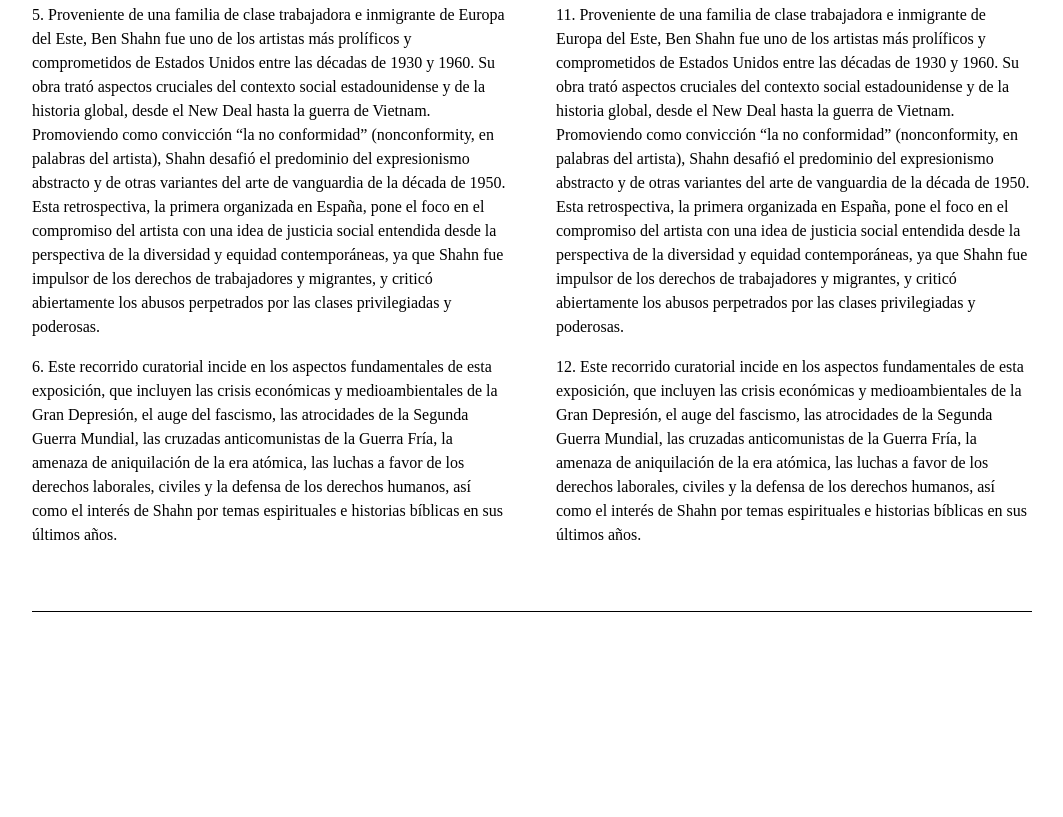
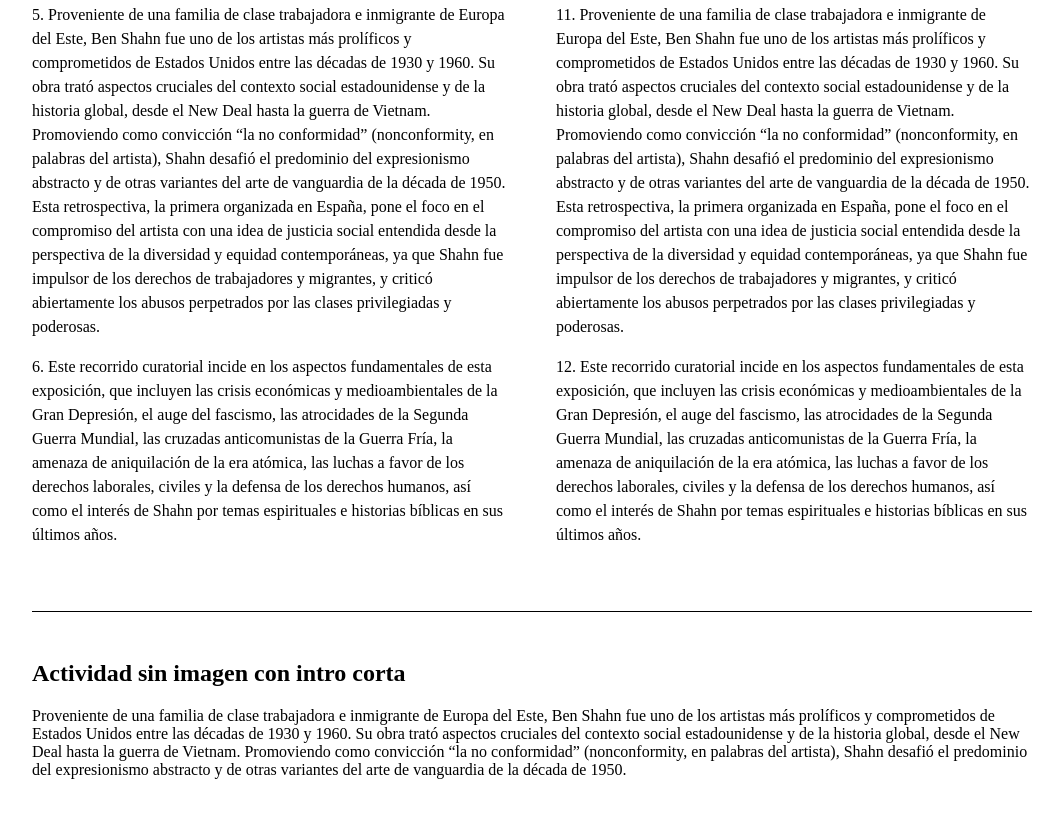
Before and after one commit to biko2/reina-sofia-playground, a Gatsby site: page /ActivityPage in a window 1280 px wide. Shown: the part 3232-4049 px from the top of the page, without its empty margins (28-1091 px from the left). Before the commit the page ends 3952 px from the top, so only its background shows below. Built offline with nearby package versions, Linux system fonts and the light colour scheme; Gatsby itself is replaced by a stand-in of ours.

Commit message:
feat: comprueba longitud del texto para mostrarlo en columnas

```diff
--- a/src/pages/ActivityPage.tsx
+++ b/src/pages/ActivityPage.tsx
@@ -36,6 +36,27 @@ const activities: ActivityData = {
     title: 'Actividad sin imagen',
     image: null,
   },
+  activity4: {
+    title: 'Actividad sin imagen con intro corta',
+    image: null,
+  },
+};
+
+const checkTextLength = (containerId: string) => {
+  const textContainer = document.getElementById(containerId);
+
+  if (textContainer) {
+    const paragraphs = textContainer.querySelectorAll('p');
+    const textLenght = Array.from(paragraphs).reduce(
+      (total, paragraph) => total + (paragraph.textContent ? paragraph.textContent.length : 0),
+      0
+    );
+
+    if (textLenght > 700 && textLenght < 4000) {
+      return styles.intro;
+    }
+    return styles.fullWidth;
+  }
 };
 
 const ActivityPage: React.FC<ActivityData> = () => {
@@ -84,9 +105,10 @@ const ActivityPage: React.FC<ActivityData> = () => {
     { name: 'Actividad con imagen fullwidth', url: '#seccion1' },
     { name: 'Actividad con imagen', url: '#seccion2' },
     { name: 'Actividad sin imagen', url: '#seccion3' },
+    { name: 'Actividad intro corta', url: '#seccion4' },
   ];
 
-  const sectionRefs = [useRef(null), useRef(null), useRef(null)];
+  const sectionRefs = [useRef(null), useRef(null), useRef(null), useRef(null)];
 
   useEffect(() => {
     const handleScroll = () => {
@@ -405,6 +427,38 @@ const ActivityPage: React.FC<ActivityData> = () => {
             </p>
           </div>
         </section>
+
+        <section id="seccion4" ref={sectionRefs[3]}>
+          <h2>{activities.activity4.title}</h2>
+
+          {activities.activity4.image && (
+            <img
+              className={
+                activities.activity4.image.isFullWidth ? styles.fullWidthImage : styles.image
+              }
+              src={activities.activity4.image.url}
+            />
+          )}
+
+          <div
+            id="textContainer4"
+            className={
+              !activities.activity4.image
+                ? checkTextLength('textContainer4')
+                : activities.activity4.image.isFullWidth && checkTextLength('textContainer4')
+            }
+          >
+            <p>
+              Proveniente de una familia de clase trabajadora e inmigrante de Europa del Este, Ben
+              Shahn fue uno de los artistas más prolíficos y comprometidos de Estados Unidos entre
+              las décadas de 1930 y 1960. Su obra trató aspectos cruciales del contexto social
+              estadounidense y de la historia global, desde el New Deal hasta la guerra de Vietnam.
+              Promoviendo como convicción “la no conformidad” (nonconformity, en palabras del
+              artista), Shahn desafió el predominio del expresionismo abstracto y de otras variantes
+              del arte de vanguardia de la década de 1950.
+            </p>
+          </div>
+        </section>
       </div>
     </Layout>
   );
```
